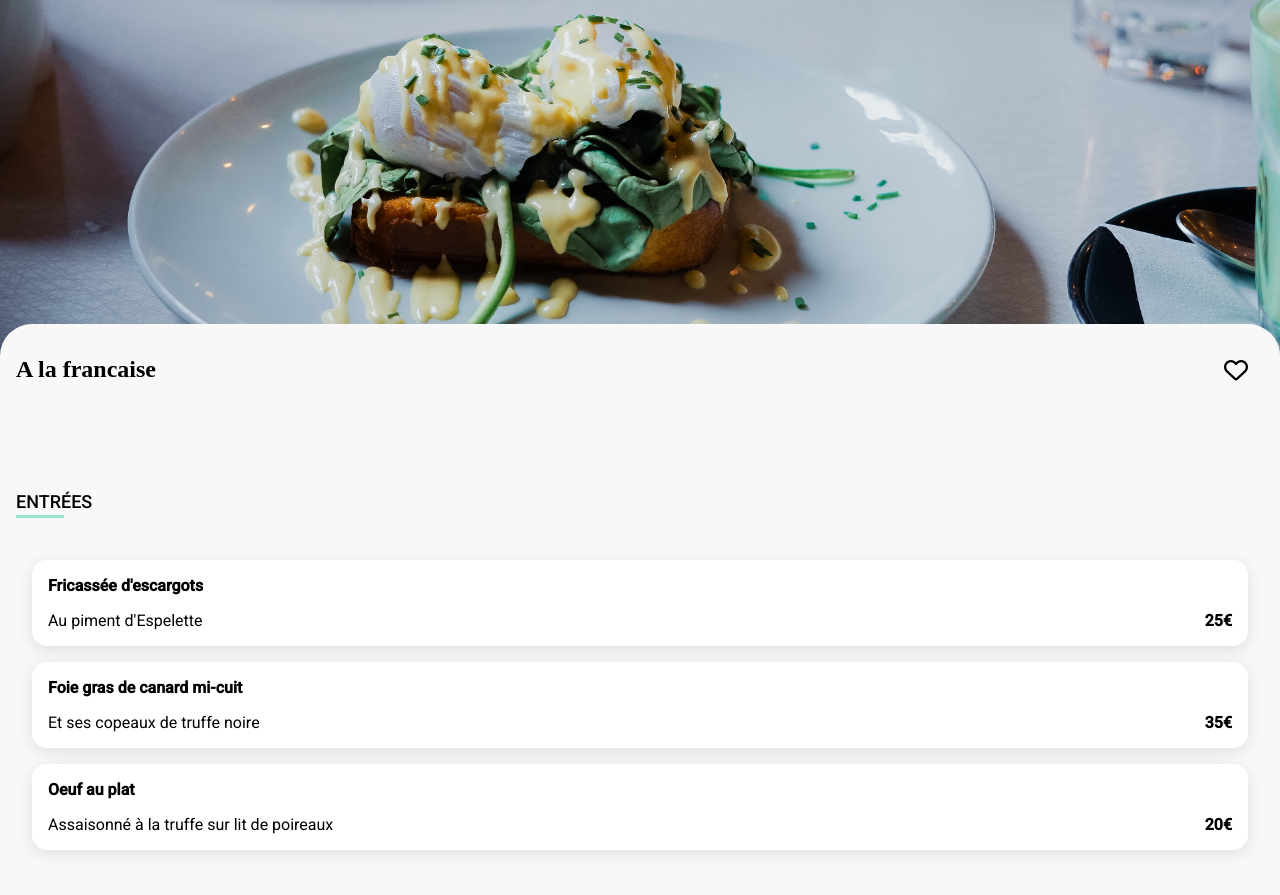
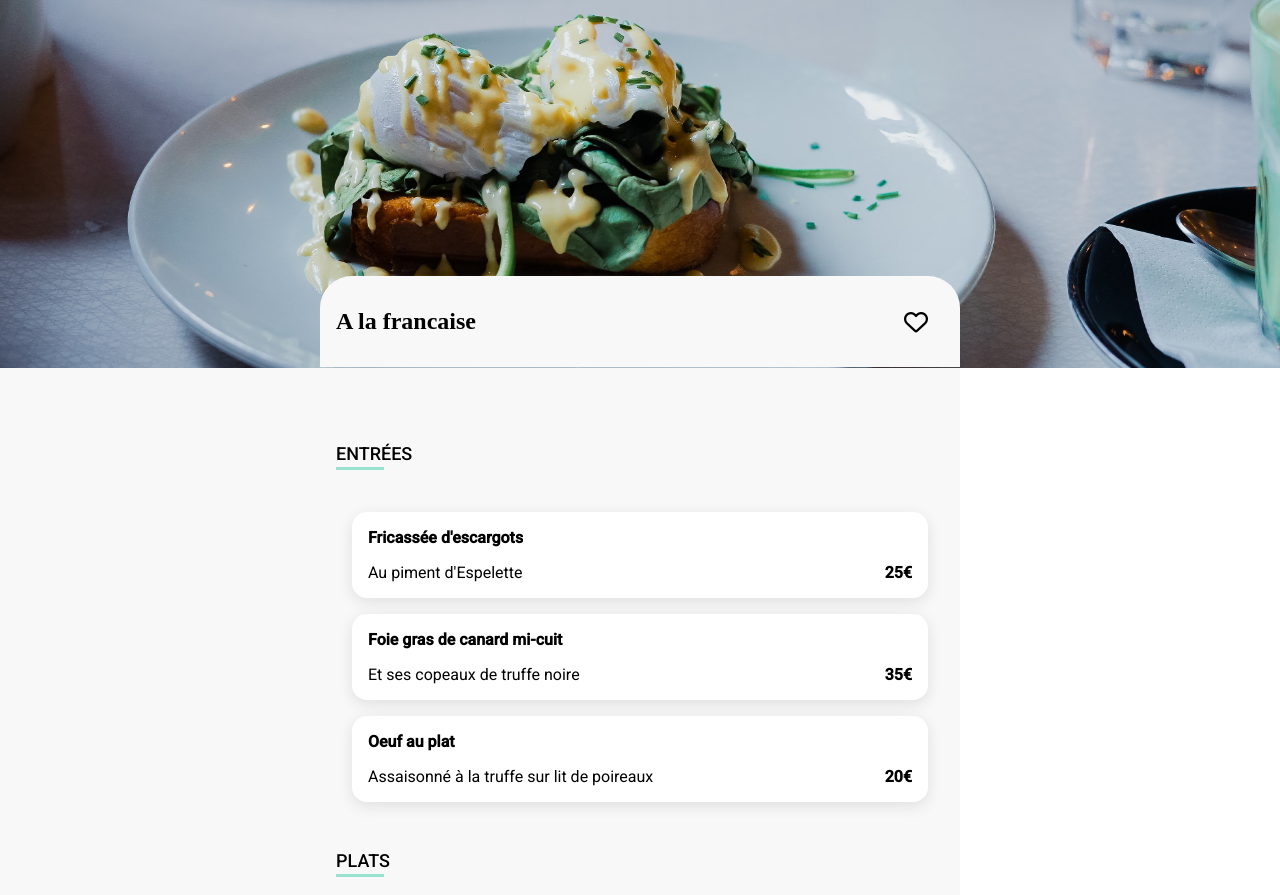
Before and after one commit to MohaDjm/Ohmyfood, a website: page pages/a-la-francaise.html in a window 1280 px wide. Shown: the part 282-1177 px from the top of the page. Drawn offline with Linux system fonts and the light colour scheme; a web font is replaced by a local one.

Commit message:
correction erreurs w3c

```diff
--- a/sass/pages/restaurant.scss
+++ b/sass/pages/restaurant.scss
@@ -11,6 +11,7 @@
     object-position: center;
     @media (min-width: 1024px) {
         height: 70vh;
+        object-fit: cover;
     }
 }
 #menu-page{
@@ -30,14 +31,17 @@
     min-width: 358px;
     margin-top: -4rem;
     background-color: colors.$lightgrey;
-    @media (min-width: 1570px){
-        max-width: 100vh;
+    max-width: 100%;
+    @media (min-width: 1024px){
+        max-width: 100%;
+        width: 50%;
         margin-top: -7rem;
-        padding: 0rem 40rem;
+        padding-left: 25%;
     }
     h2 {
         font-family: "Shrikhand", "sans-serif";
         padding: 2rem 1rem;
+
         // @include mixins.heart-animated;
         background-color: colors.$lightgrey;
         border-radius: 2rem 2rem 0 0;
@@ -75,6 +79,7 @@
     font-family: 'Roboto', sans-serif;
     display: grid;
     padding: 2rem 1rem;
+    background-color: colors.$lightgrey;
     .menus_category {
         overflow: hidden;
         white-space: nowrap;
```
Also changed, not shown: style.css, 1 other file.
